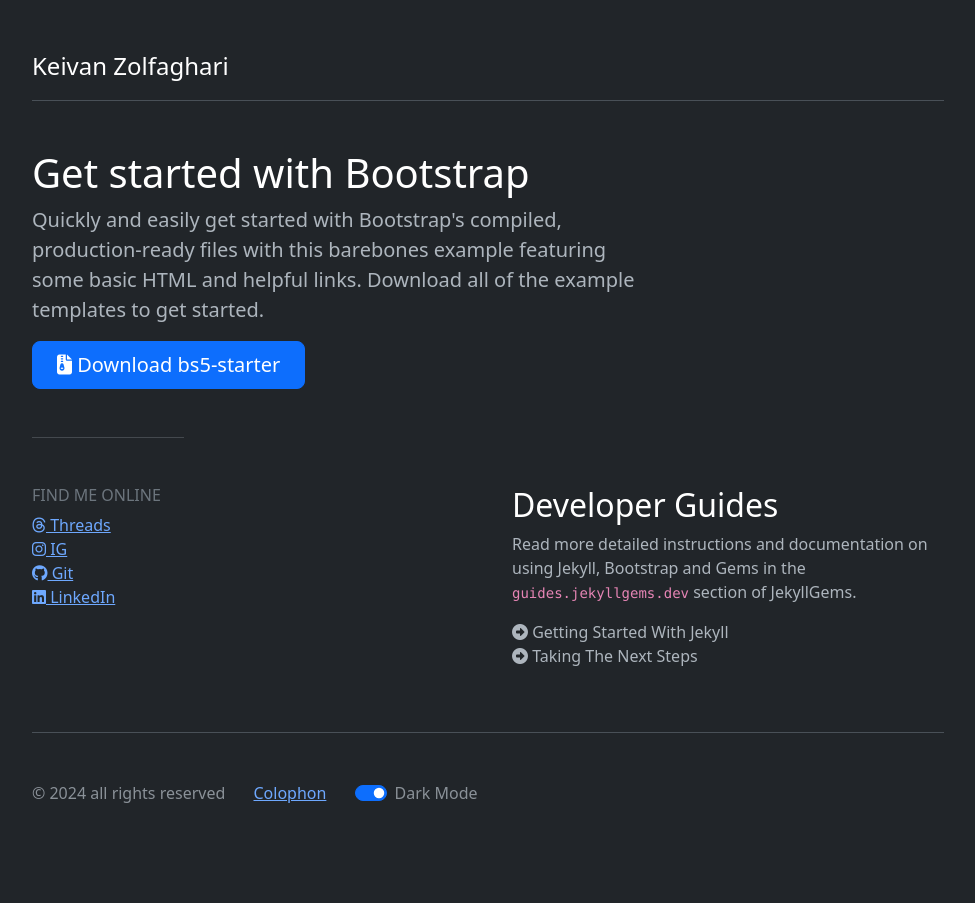
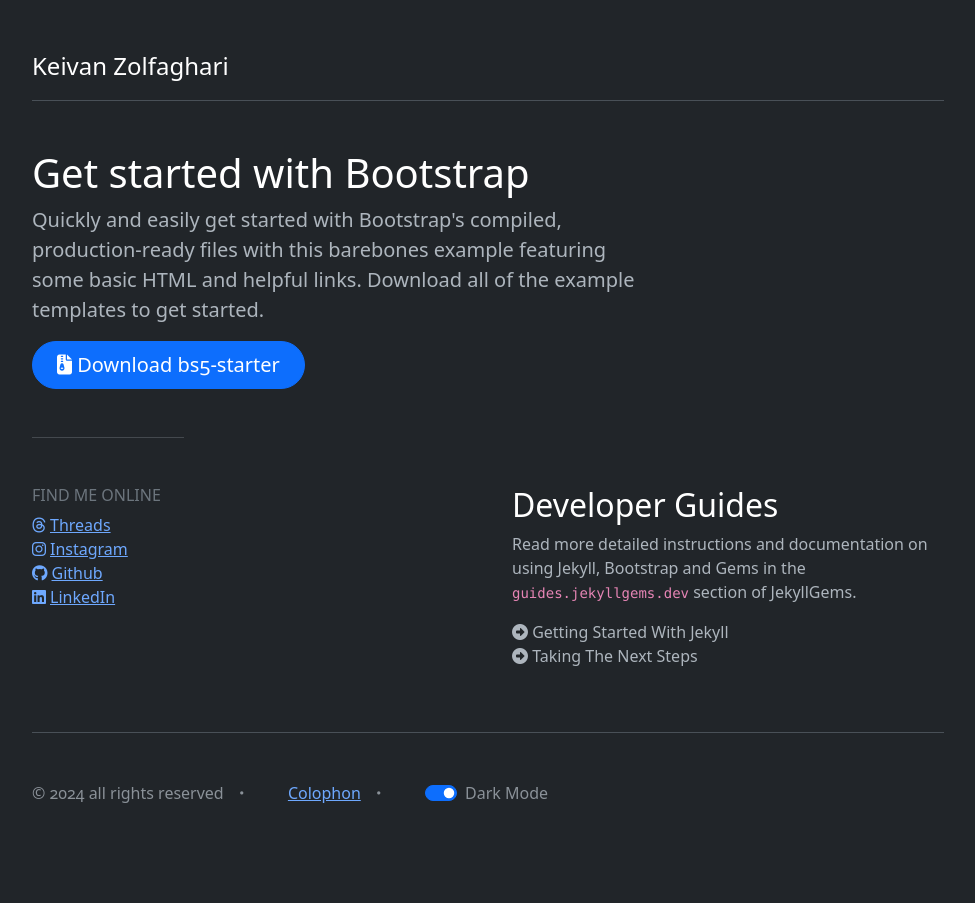
Before and after one commit to keivanz/keivanz.github.io, a Jekyll site: the page built from index.md, in a window 1280 px wide. Shown: the whole page, without its empty margins (152-1127 px from the left). Built offline with Jekyll 4.4.1, drawn with Linux system fonts in a browser that asks for light colours; nearby versions of some CDN libraries.

Commit message:
updating formatting

```diff
--- a/_includes/main.html
+++ b/_includes/main.html
@@ -2,7 +2,7 @@
 <p class="fs-5 col-md-8">Quickly and easily get started with Bootstrap's compiled, production-ready files with this barebones example featuring some basic HTML and helpful links. Download all of the example templates to get started.</p>
 
 <div class="mb-5">
-  <a href="https://github.com/jekyllgems/bs5-starter/archive/refs/heads/main.zip" class="btn btn-primary btn-lg px-4" download>
+  <a href="tbd" class="btn btn-primary btn-lg rounded-5 focus-ring px-4" download>
     <i class="fa-solid fa-file-zipper"></i>  Download bs5-starter
   </a>
 </div>
@@ -15,22 +15,22 @@
     <ul class="list-unstyled ps-0">
       <li>
         <a href="https://test.com/test" target="_blank">
-          <i class="fa-brands fa-threads"></i> Threads
+          <i class="fa-brands fa-threads pe-1"></i>Threads
         </a>
       </li>
       <li>
         <a href="https://test.com/test" target="_blank">
-          <i class="fa-brands fa-instagram"></i> IG
+          <i class="fa-brands fa-instagram pe-1"></i>Instagram
         </a>
       </li>
       <li>
         <a href="https://test.com/test" target="_blank">
-          <i class="fa-brands fa-github"></i> Git
+          <i class="fa-brands fa-github pe-1"></i>Github
         </a>
       </li>
       <li>
         <a href="https://test.com/test" target="_blank">
-          <i class="fa-brands fa-linkedin"></i> LinkedIn
+          <i class="fa-brands fa-linkedin pe-1"></i>LinkedIn
         </a>
       </li>
     </ul>
--- a/assets/css/style.css
+++ b/assets/css/style.css
@@ -1,6 +1,6 @@
 @charset "UTF-8";
 
-# footer seperators
+/* footer seperators */
 .list-inline li:not(:last-child):after {
   content:'・';
   margin:0 10px;
@@ -9,7 +9,7 @@
 
 :root {
   --bs-font-serif: "Cormorant Garamond";
-  --bs-font-sans-serif: system-ui, -apple-system, "Segoe UI", Roboto, "Helvetica Neue", "Noto Sans", "Liberation Sans", Arial, sans-serif, "Apple Color Emoji", "Segoe UI Emoji", "Segoe UI Symbol", "Noto Color Emoji";
+  --bs-font-sans-serif: "Inter", system-ui, -apple-system, "Segoe UI", Roboto, "Helvetica Neue", Arial, sans-serif;
 }
 
 .inter-body {
@@ -89,13 +89,28 @@
   font-style: italic;
 }
 
+@font-face {
+	font-family:Geist;
+	src:url(../font/Geist-1.3.0/statics-woff/Geist-Regular.woff2) format("woff");
+	font-weight:400;
+	font-style:normal}
+  @font-face {
+    font-family:Geist;
+    src:url(../font/Geist-1.3.0/variable-woff/Geist-VR.woff2) format("woff");
+    font-weight:400;
+    font-style:normal}
+
+
+
+
+/*
 $color-mode-type: data;
 @include color-mode(dark) {
   .element {
     color: var(--bs-primary-text-emphasis);
     background-color: var(--bs-primary-bg-subtle);
   }
-}
+} */
 
 .bd-placeholder-img {
   font-size: 1.125rem;
@@ -170,25 +185,14 @@
 }
 
 
-@font-face {
-	font-family:Geist;
-	src:url(../font/Geist-1.3.0/statics-woff/Geist-Regular.woff2) format("woff");
-	font-weight:400;
-	font-style:normal}
-  @font-face {
-    font-family:Geist;
-    src:url(../font/Geist-1.3.0/variable-woff/Geist-VR.woff2) format("woff");
-    font-weight:400;
-    font-style:normal}
-
-
 :root {
-  font-family: Geist, Inter, system-ui, Avenir, Helvetica, Arial, sans-serif;
+  font-family: "Inter", system-ui, Avenir, Helvetica, Arial, sans-serif;
   line-height: 1.5;
   font-weight: 400;
 
   font-synthesis: none;
   text-rendering: optimizeLegibility;
+  font-feature-settings: "onum", "kern", "liga", "clig", "calt";
   -webkit-font-smoothing: antialiased;
   -moz-osx-font-smoothing: grayscale;
   -webkit-text-size-adjust: 100%;
```
Also changed, not shown: _includes/main_coaching.html (+6 -4 lines).
